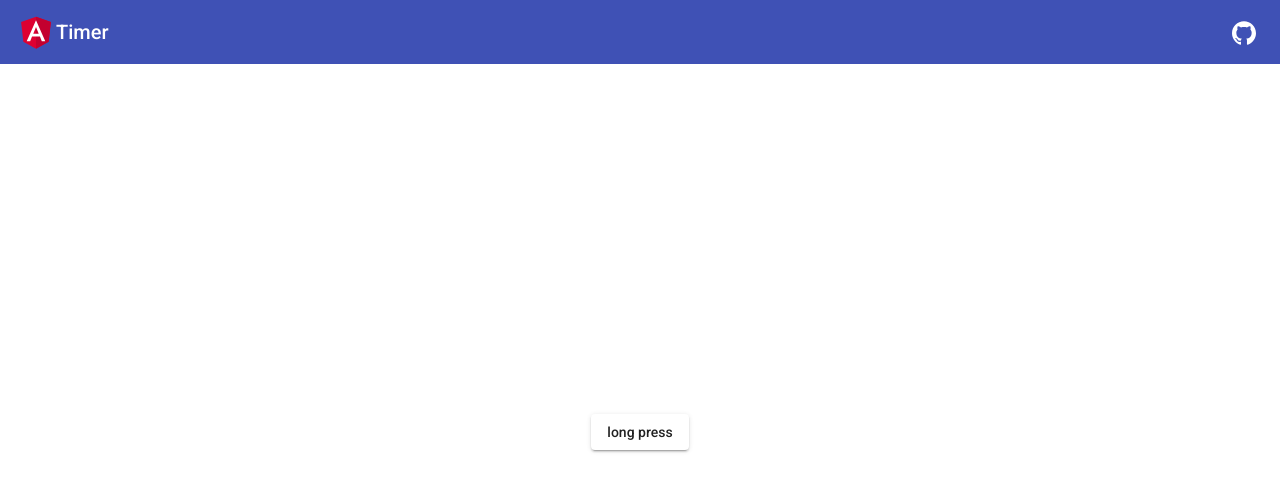
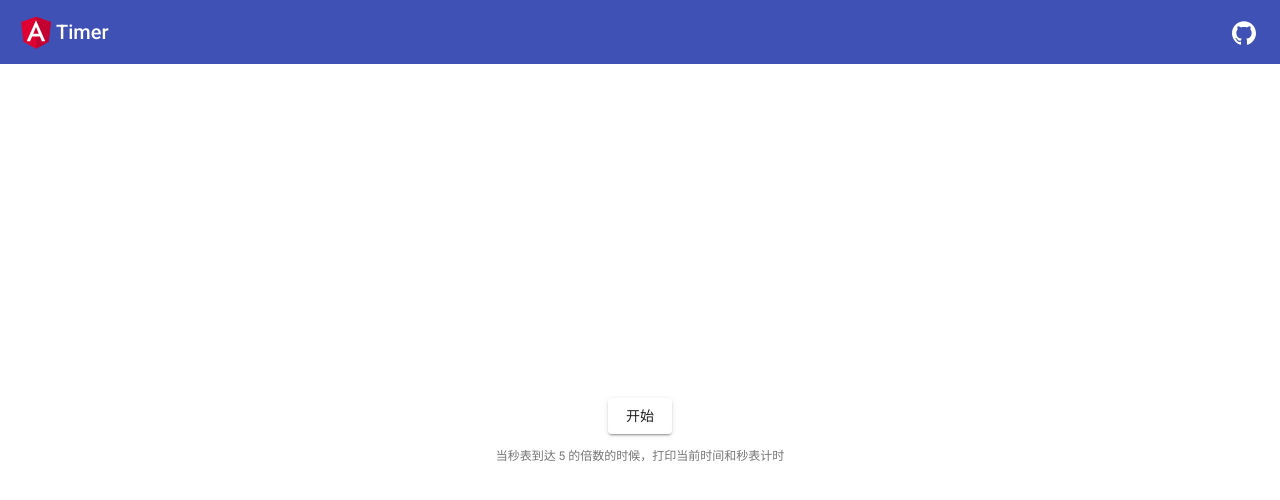
Before and after one commit to MrHeer/timer, an Angular app: page / in a window 1280 px wide. Shown: the top 500 px of the page. Built offline with nearby package versions, Linux system fonts and the light colour scheme.

Commit message:
fix: precision

```diff
--- a/src/app/app.component.html
+++ b/src/app/app.component.html
@@ -4,10 +4,14 @@
   <div class="content">
     <button
       mat-raised-button
-      (longClick)="onLongClick($event)"
+      (click)="onStart()"
+      (longClick)="onStop()"
       clickDelayMs="2000"
     >
-      long press
+      {{ buttonText$ | async }}
     </button>
+    <span class="tip mat-caption"
+      >当秒表到达 5 的倍数的时候，打印当前时间和秒表计时</span
+    >
   </div>
 </div>
--- a/src/app/app.component.scss
+++ b/src/app/app.component.scss
@@ -6,7 +6,13 @@
 
 .content {
   display: flex;
+  flex-direction: column;
+  gap: 12px;
   flex: 1 1 auto;
   justify-content: center;
   align-items: center;
+
+  .tip {
+    color: #0000008a;
+  }
 }
--- a/src/app/app.component.ts
+++ b/src/app/app.component.ts
@@ -1,12 +1,54 @@
-import { Component } from '@angular/core';
+import { Component, OnDestroy } from '@angular/core';
+import { filter, map, Observable, skip, Subject, takeUntil } from 'rxjs';
+import { StopwatchService } from './stopwatch.service';
 
 @Component({
   selector: 'app-root',
   templateUrl: './app.component.html',
   styleUrls: ['./app.component.scss'],
 })
-export class AppComponent {
-  onLongClick(_event: unknown) {
-    console.log('long clicked');
+export class AppComponent implements OnDestroy {
+  buttonText$: Observable<string>;
+  destroy$ = new Subject();
+
+  constructor(private stopwatchService: StopwatchService) {
+    this.buttonText$ = stopwatchService.state$.pipe(
+      map((value) => {
+        switch (value) {
+          case 'running':
+            return '停止';
+          case 'stop':
+            return '开始';
+          default:
+            return '开始';
+        }
+      })
+    );
+
+    stopwatchService.duration$
+      .pipe(takeUntil(this.destroy$))
+      .pipe(skip(1))
+      .pipe(filter((value) => value % 5000 === 0))
+      .subscribe((value) => {
+        console.log(
+          `系统时间: ${new Date().toTimeString()}, 秒表计时: ${value / 1000}s`
+        );
+      });
+  }
+
+  onStart() {
+    if (this.stopwatchService.state === 'stop') {
+      this.stopwatchService.start();
+    }
+  }
+
+  onStop() {
+    if (this.stopwatchService.state === 'running') {
+      this.stopwatchService.stop();
+    }
+  }
+
+  ngOnDestroy() {
+    this.destroy$.next(null);
   }
 }
--- a/src/app/stopwatch-service.service.ts
+++ b/src/app/stopwatch.service.ts
@@ -1,23 +1,39 @@
 import { Injectable } from '@angular/core';
-import { BehaviorSubject } from 'rxjs';
+import { BehaviorSubject, Subscription, timer } from 'rxjs';
 import { Stopwatch } from './utils';
 
 type State = 'stop' | 'running';
 
+const step = 10;
+
 @Injectable({
   providedIn: 'root',
 })
-export class StopwatchServiceService {
+export class StopwatchService {
   private _duration$ = new BehaviorSubject(0);
   private _state$ = new BehaviorSubject<State>('stop');
   private _stopwatch = new Stopwatch();
 
   constructor() {
-    requestAnimationFrame(() => this._duration$.next(this._stopwatch.duration));
+    let sub: Subscription | null;
+    this._state$.subscribe((state) => {
+      if (state === 'running') {
+        sub = timer(0, step).subscribe(() => {
+          const duration = this._stopwatch.duration;
+          this._duration$.next(Math.round(duration / step) * step);
+        });
+      } else {
+        sub?.unsubscribe();
+      }
+    });
   }
 
   get state$() {
     return this._state$.asObservable();
+  }
+
+  get state() {
+    return this._state$.getValue();
   }
 
   get duration$() {
@@ -25,8 +41,8 @@ export class StopwatchServiceService {
   }
 
   start() {
+    this._state$.next('running');
     this._stopwatch.reset();
-    this._state$.next('running');
     this._stopwatch.start();
   }
 
--- a/src/app/toolbar/toolbar.component.ts
+++ b/src/app/toolbar/toolbar.component.ts
@@ -1,4 +1,4 @@
-import { Component, OnInit } from '@angular/core';
+import { Component } from '@angular/core';
 import { MatIconRegistry } from '@angular/material/icon';
 import { DomSanitizer } from '@angular/platform-browser';
 
@@ -10,13 +10,11 @@ const GITHUB_ICON = `<svg xmlns="http://www.w3.org/2000/svg" width="1.03em" heig
   templateUrl: './toolbar.component.html',
   styleUrls: ['./toolbar.component.scss'],
 })
-export class ToolbarComponent implements OnInit {
+export class ToolbarComponent {
   constructor(iconRegistry: MatIconRegistry, sanitizer: DomSanitizer) {
     iconRegistry.addSvgIconLiteral(
       'github',
       sanitizer.bypassSecurityTrustHtml(GITHUB_ICON)
     );
   }
-
-  ngOnInit(): void {}
 }
```
Also changed, not shown: 2 other files (tests, documents, lock files or other folders).
